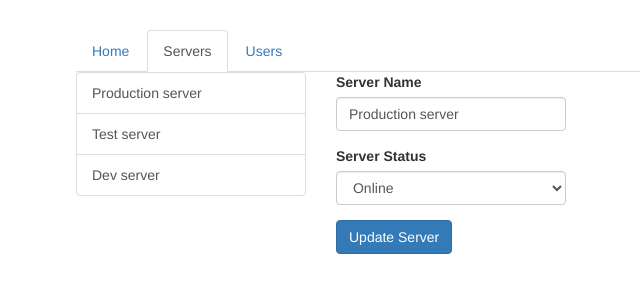
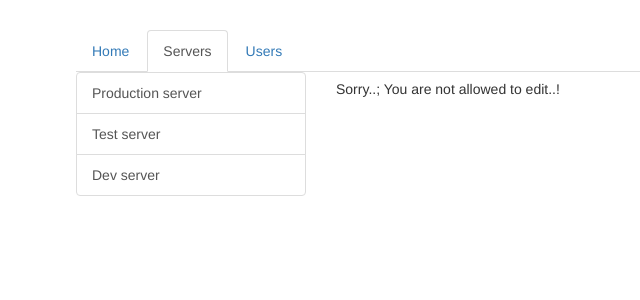
Before and after one commit to Anandhakrishnan1/Learn-Angular, an Angular app in the folder Angular - The complete guide/Routing/: page /servers/1/edit in a window 1280 px wide. Shown: the top 300 px of the page, without its empty margins (189-829 px from the left). Built offline with nearby package versions, Linux system fonts and the light colour scheme.

Commit message:
used switch to render the component

```diff
--- a/Angular - The complete guide/Routing/src/app/servers/edit-server/edit-server.component.html
+++ b/Angular - The complete guide/Routing/src/app/servers/edit-server/edit-server.component.html
@@ -1,4 +1,8 @@
-<div class="form-group">
+<div *ngIf="!allowEdit">
+  <h5> Sorry..; You are not allowed to edit..!</h5>
+</div>
+<div *ngIf="allowEdit">
+  <div class="form-group">
     <label for="name">Server Name</label>
     <input
       type="text"
@@ -19,3 +23,4 @@
   <button
     class="btn btn-primary"
     (click)="onUpdateServer()">Update Server</button>
+</div>
```
